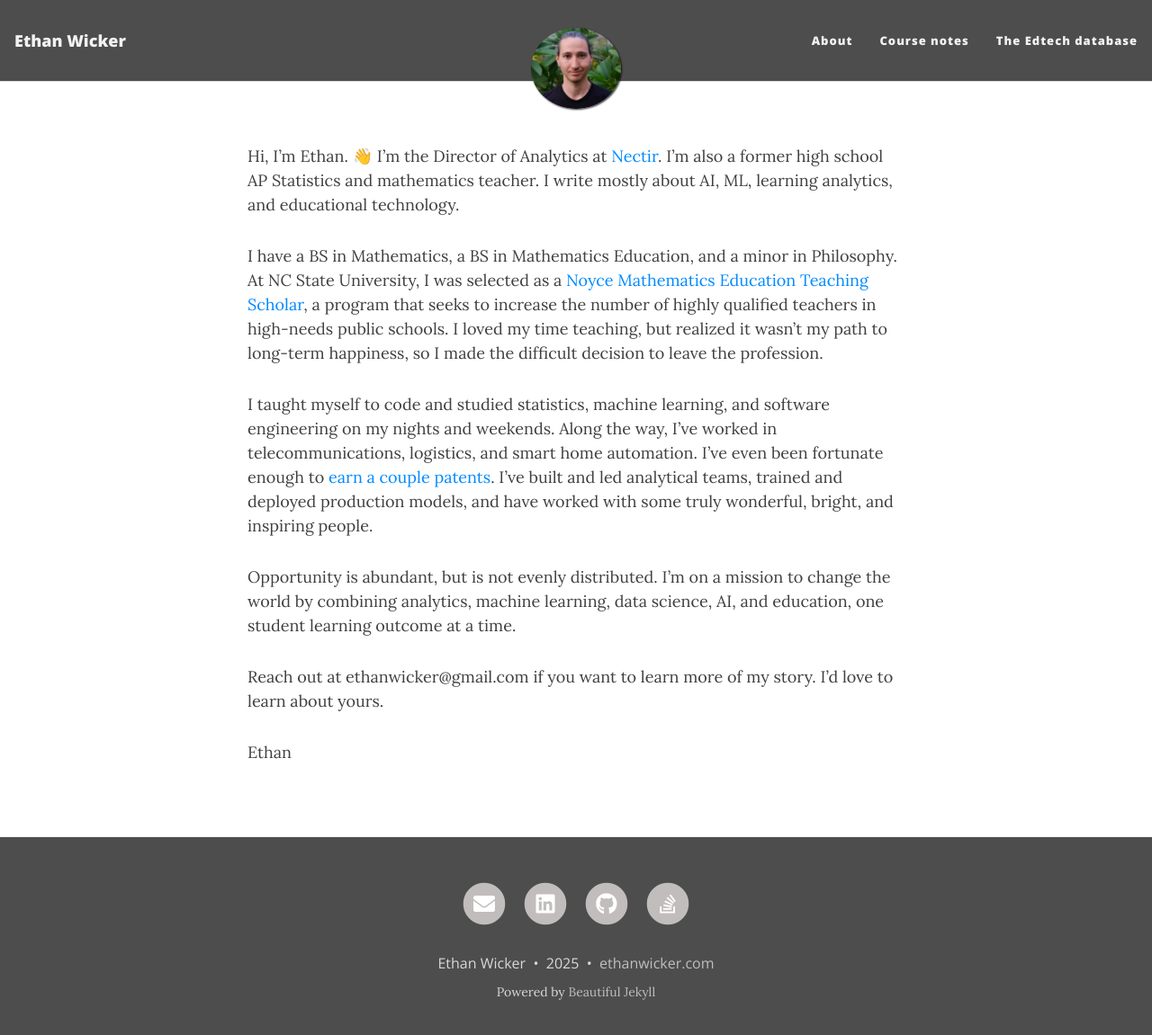
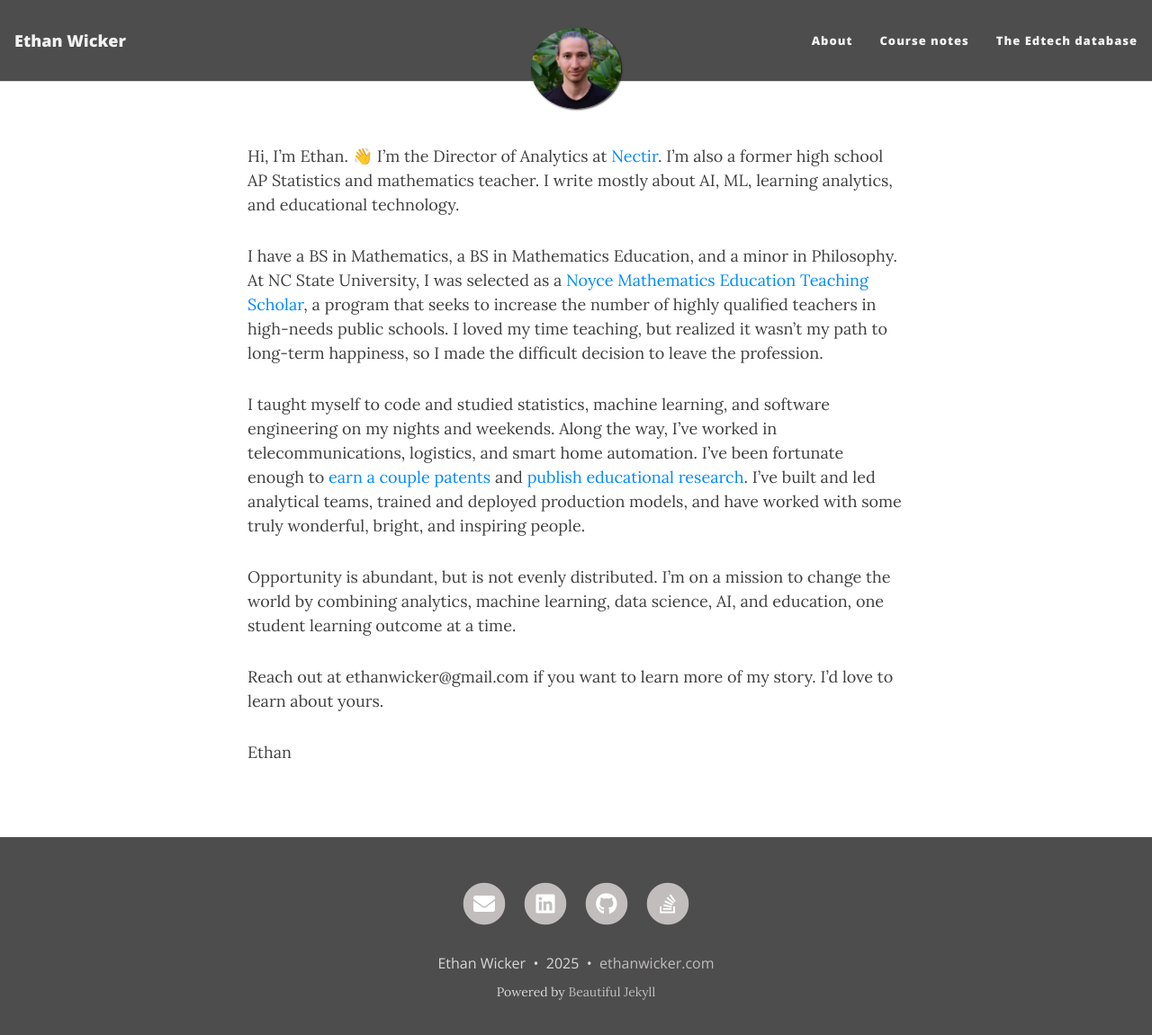
Before and after one commit to ethanwicker/ethanwicker.github.io, a Jekyll site: the page built from subpages/about.md, in a window 1280 px wide and 1164 px high. Shown: the top 1151 px of the window at 90% size. Built offline with Jekyll 4.4.1, drawn with Linux system fonts in a browser that asks for light colours; nearby versions of some CDN libraries; our own code applies the rules of GitHub Pages for plain Markdown files.

Commit message:
Update about.md

```diff
--- a/subpages/about.md
+++ b/subpages/about.md
@@ -2,7 +2,7 @@ Hi, I'm Ethan. 👋 I'm the Director of Analytics at [Nectir](https://www.nectir
 
 I have a BS in Mathematics, a BS in Mathematics Education, and a minor in Philosophy.  At NC State University, I was selected as a [Noyce Mathematics Education Teaching Scholar](https://www.nsfnoyce.org/){:target="_blank"}, a program that seeks to increase the number of highly qualified teachers in high-needs public schools.  I loved my time teaching, but realized it wasn't my path to long-term happiness, so I made the difficult decision to leave the profession.
 
-I taught myself to code and studied statistics, machine learning, and software engineering on my nights and weekends.  Along the way, I've worked in telecommunications, logistics, and smart home automation.  I've even been fortunate enough to [earn a couple patents](https://patents.google.com/?inventor=Ethan+Wicker){:target="_blank"}.  I've built and led analytical teams, trained and deployed production models, and have worked with some truly wonderful, bright, and inspiring people.
+I taught myself to code and studied statistics, machine learning, and software engineering on my nights and weekends.  Along the way, I've worked in telecommunications, logistics, and smart home automation.  I've been fortunate enough to [earn a couple patents](https://patents.google.com/?inventor=Ethan+Wicker){:target="_blank"} and [publish educational research](https://openpraxis.org/articles/10.55982/openpraxis.17.2.772).  I've built and led analytical teams, trained and deployed production models, and have worked with some truly wonderful, bright, and inspiring people.
 
 Opportunity is abundant, but is not evenly distributed.  I'm on a mission to change the world by combining analytics, machine learning, data science, AI, and education, one student learning outcome at a time.
 
```
